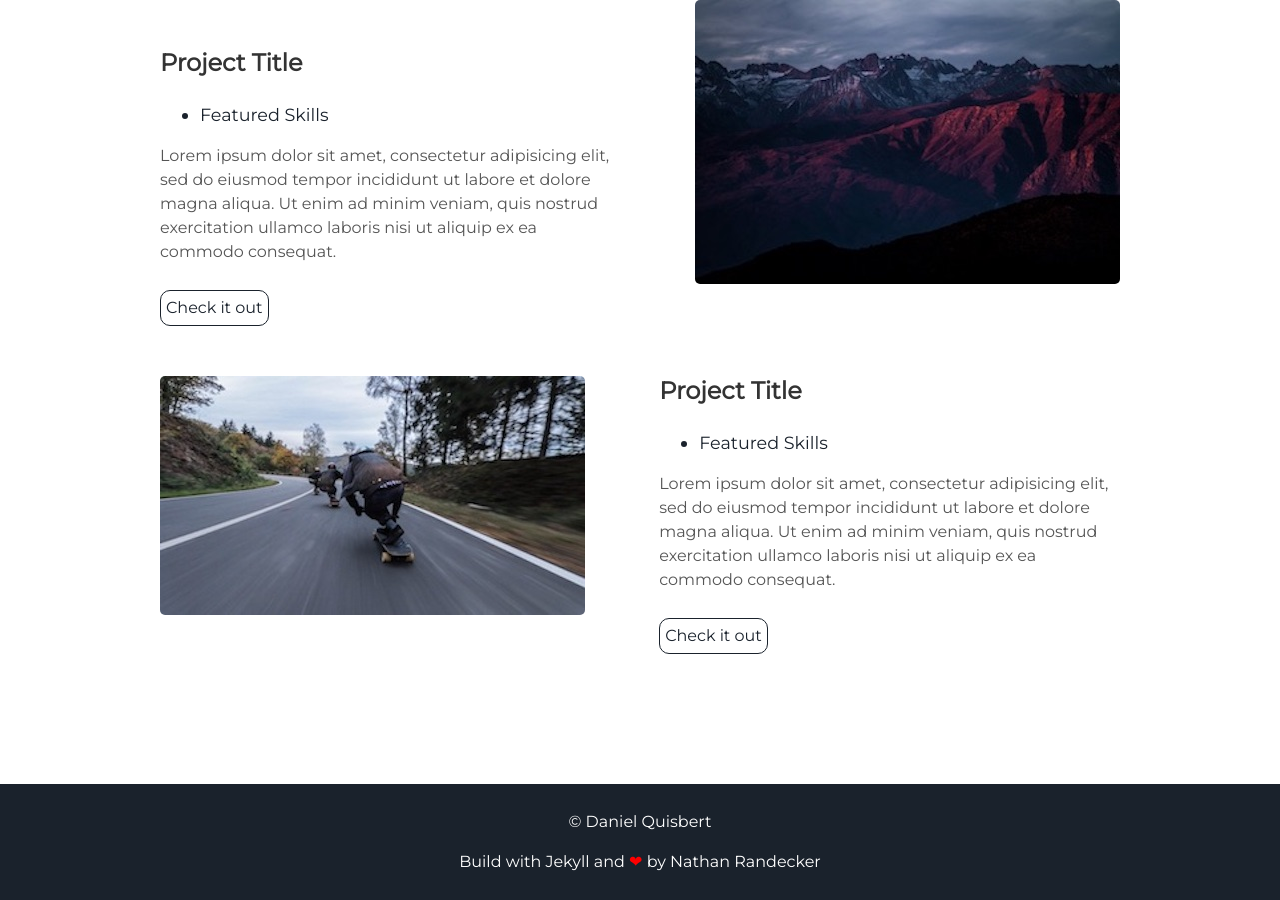
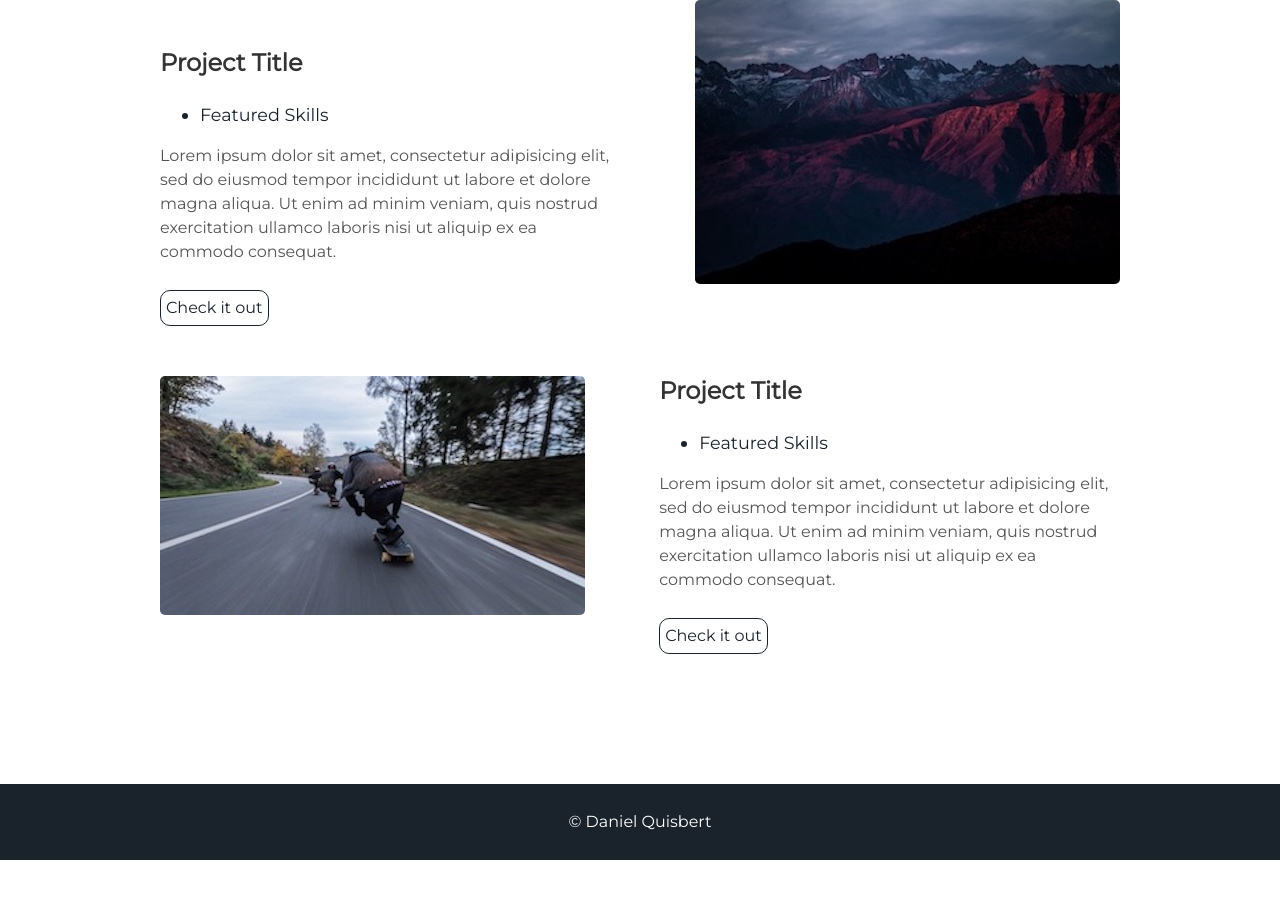
Before and after one commit to danielquisbert/danielquisbert.github.io, a Jekyll site: the page built from index.html, in a window 1280 px wide and 900 px high, scrolled down 1723 px. Built offline with Jekyll 4.4.1, drawn with Linux system fonts in a browser that asks for light colours; after the commit the page ends 2583 px from its top, so only the background shows below that.

Commit message:
add changes

```diff
--- a/_config.yml
+++ b/_config.yml
@@ -1,6 +1,6 @@
 # Site settings
-title: A blog about lorem ipsum dolor sit amet
-description: A blog about lorem ipsum dolor sit amet
+title: Sitio personal
+description: Mi sitio de internet
 # baseurl: "/particle" # the subpath of your site, e.g. /blog
 # url: "localhost:3000" # the base hostname & protocol for your site e.g. http://willianjusten.com.br
 
@@ -11,6 +11,7 @@
 email: danielquisbert@yandex.com
 twitter_username: danielquisbertc
 github_username:  danielquisbert
+linkedin_username:  danielquisbert
 
 # Google-analytics
 google-analytics:
--- a/_includes/about.html
+++ b/_includes/about.html
@@ -5,7 +5,7 @@
   <div class="user">
     <div class="tech">
       <h2>Design</h2>
-      <i class="devicon-html5-plain-wordmark"></i>
+      <i class="devicon-linux"></i>
       <i class="devicon-bootstrap-plain-wordmark colored"></i>
       <i class="devicon-sass-original colored"></i>
       <p>Mumblecore hexagon kombucha, pitchfork four loko raclette intelligentsia master cleanse.
--- a/_includes/footer.html
+++ b/_includes/footer.html
@@ -1,8 +1,6 @@
 <footer class="footer">
     <p>&copy; {{site.username}}</p>
-    <p>Build with Jekyll and <span class="love">❤</span> by <a href="https://github.com/nrandecker">Nathan Randecker</a></p>
 </footer>
 <script src="//cdn.jsdelivr.net/particles.js/2.0.0/particles.min.js"></script>
 <script src="{{ "/assets/js/sweet-scroll.min.js" | prepend: site.baseurl }}"></script>
 <script src="{{ "/assets/js/main.js" | prepend: site.baseurl }}"></script>
-{% include google-analytics.html %}
--- a/_includes/header.html
+++ b/_includes/header.html
@@ -5,10 +5,10 @@
         <span class="site-description">{{site.user_title}}</span>
       </h1>
       <div class="header-icons">
-        <a aria-label="Send email" href="#"><i class="icon fa fa-envelope"></i></a>
-        <a aria-label="My Twitter" target="_blank" href="#"><i class="icon fa fa-twitter" aria-hidden="true"></i></a>
-        <a aria-label="My Linkedin" target="_blank" href="#"><i class="icon fa fa-linkedin-square" aria-hidden="true"></i></a>
-        <a aria-label="My Github" target="_blank" href="#"><i class="icon fa fa-github-alt" aria-hidden="true"></i></a>
+        <a aria-label="Send email" href="mailto:{{ site.email }}"><i class="icon fa fa-envelope"></i></a>
+        <a aria-label="My Twitter" target="_blank" href="http://twitter.com/{{ site.twitter_username }}"><i class="icon fa fa-twitter" aria-hidden="true"></i></a>
+        <a aria-label="My Linkedin" target="_blank" href="https://www.linkedin.com/in/{{ site.linkedin_username }}"><i class="icon fa fa-linkedin-square" aria-hidden="true"></i></a>
+        <a aria-label="My Github" target="_blank" href="https://www.github.com/{{ site.github_username }}"><i class="icon fa fa-github-alt" aria-hidden="true"></i></a>
       </div>
       <div class="header-links">
         <a class="link" href="#about" data-scroll>Acerca de mi</a>
```
